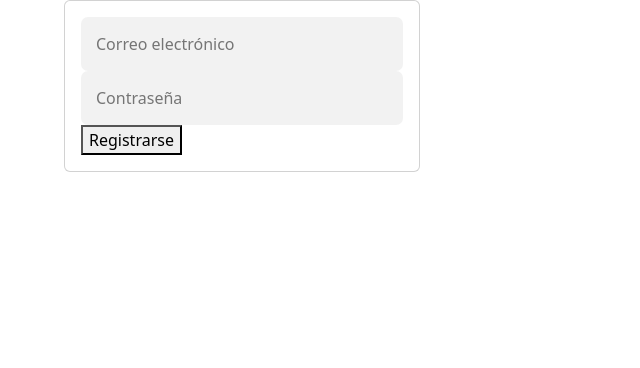
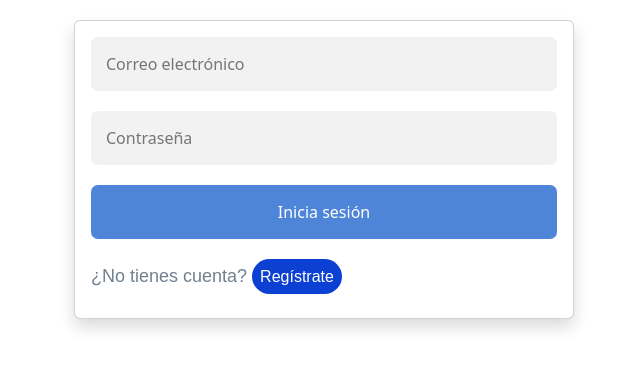
Before and after one commit to rubenvila/games-club, a React (Vite) app: page / in a window 1280 px wide. Shown: the top 368 px of the page, without its empty margins (18-658 px from the left). Built offline with nearby package versions, Linux system fonts and the light colour scheme; no server answers.

Commit message:
Registro y login

```diff
--- a/src/App.css
+++ b/src/App.css
@@ -1,7 +1,9 @@
 .padre {
-    display: flex;;
+    margin: 10px;
+    display: flex;
     align-items: center;
     height: 100%;
+    max-width: 500px;
 }
 
 .cajatexto {
@@ -11,4 +13,36 @@
     width: 100%;
     padding: 15px;
     border-width: 0px;
+    margin-bottom: 20px;
 }
+
+.cajatexto:focus {
+    outline: 1px solid cornflowerblue;
+    box-shadow: 0 0 7px cornflowerblue;
+}
+
+.btnform {
+    color: white;
+    background-color: #4e85d8;
+    border-color: slategray;
+    border-radius: 7px;
+    width: 100%;
+    padding: 15px;
+    border-width: 0px;
+    margin-bottom: 20px;
+}
+
+.texto {
+    font-size: 18px;
+    color: slategray;
+    font-family: Arial, Helvetica, sans-serif;
+}
+
+.btnswitch {
+    background-color: rgb(11, 64, 211);
+    border-radius: 30px;
+    padding: 8px;
+    border-width: 0px;
+    color: white;
+    font-size: 16px;
+}
--- a/src/components/Home.jsx
+++ b/src/components/Home.jsx
@@ -1,10 +1,14 @@
+/* eslint-disable react/prop-types */
 /* eslint-disable no-unused-vars */
 import React from "react";
+import appFirebase from "../credentials";
+import { getAuth, signOut } from "firebase/auth";
+const auth = getAuth(appFirebase)
 
-const Home = () => {
+const Home = ({correoUsuario}) => {
     return (
         <div>
-            <h2>BIENVENIDO</h2>
+            <h2>Bienvenido: {correoUsuario} <button className="btn-primary" onClick={()=> signOut(auth)}>Logout</button></h2>
         </div>
     )
 }
--- a/src/components/Login.jsx
+++ b/src/components/Login.jsx
@@ -1,25 +1,52 @@
 /* eslint-disable no-unused-vars */
-import React from "react";
+import React, { useState } from "react";
+import appFirebase from '../credentials'
+import {getAuth, createUserWithEmailAndPassword, signInWithEmailAndPassword} from 'firebase/auth'
+
+const auth = getAuth(appFirebase)
 
 const Login = () => {
+
+    const [registrando, setRegistrando] = useState(false)
+
+    const functAutenticacion = async(e) => {
+        e.preventDefault();
+        const correo = e.target.email.value;
+        const contraseña = e.target.password.value;
+
+        if (registrando) {
+            try {
+            await createUserWithEmailAndPassword(auth, correo, contraseña)
+        } catch (error) {
+            alert("Asegúrese que la contraseña tenga más de 8 caracteres")
+        }
+        } else {
+            try {
+            await signInWithEmailAndPassword(auth, correo, contraseña)
+        } catch(error) {
+            alert("Correo o contraseña erróneas")
+        }
+
+
+        }
+
+    }
+
     return (
         <div className="container">
             <div className="row">
                 {/*Columna pequeña form*/}
-                <div className="col-md-4">
+                <div>
                     <div className="padre">
-                        <div className="card card-body">
-                            <form>
-                                <input type="text" placeholder="Correo electrónico" className="cajatexto"/>
-                                <input type="password" placeholder="Contraseña" className="cajatexto"/>
-                                <button>Registrarse</button>
+                        <div className="card card-body shadow">
+                            <form onSubmit={functAutenticacion}>
+                                <input type="text" placeholder="Correo electrónico" className="cajatexto" id="email"/>
+                                <input type="password" placeholder="Contraseña" className="cajatexto" id="password"/>
+                                <button className="btnform">{registrando ? "Registrarse" : "Inicia sesión"}</button>
                             </form>
+                            <h4 className="texto">{registrando ? "Si ya tienes cuenta " : "¿No tienes cuenta? "}<button className="btnswitch" onClick={()=> setRegistrando(!registrando)}>{registrando ? "Inicia sesión" : "Regístrate"}</button></h4>
                         </div>
                     </div>
-
-                </div>
-                {/*Columna grande img*/}
-                <div className="col-md-8">
 
                 </div>
             </div>
```
